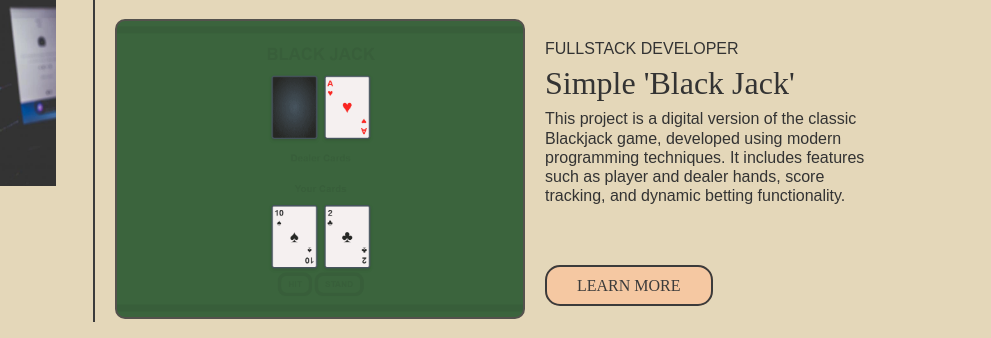
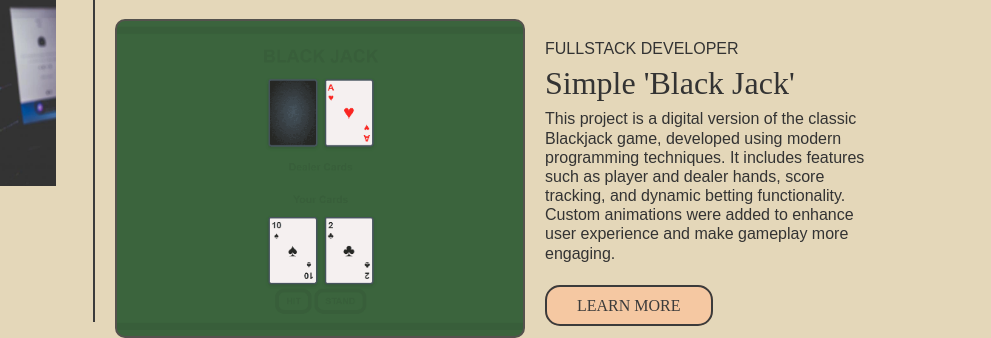
Before and after one commit to mateuszkaron/mateuszkaron.github.io, a plain HTML site: page index.html in a window 1280 px wide. Shown: the part 478-816 px from the top of the page, 289-1280 px from the left. Drawn offline with Linux system fonts and the light colour scheme; a web font is replaced by a local one.

Commit message:
Update index.html

```diff
--- a/index.html
+++ b/index.html
@@ -131,6 +131,7 @@
                                             This project is a digital version of the classic Blackjack game, developed
                                             using modern programming techniques. It includes features such as player and
                                             dealer hands, score tracking, and dynamic betting functionality.
+                                            Custom animations were added to enhance user experience and make gameplay more engaging.
                                         </p>
                                     </div>
                                     <div style="margin-top: 30px;">
```
